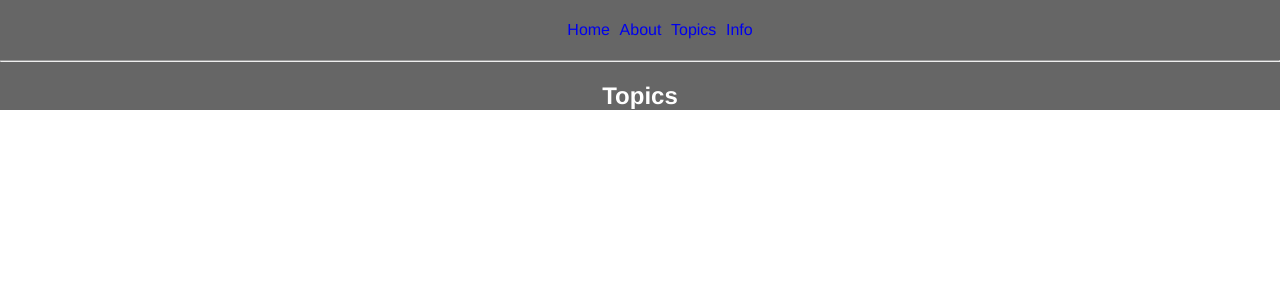
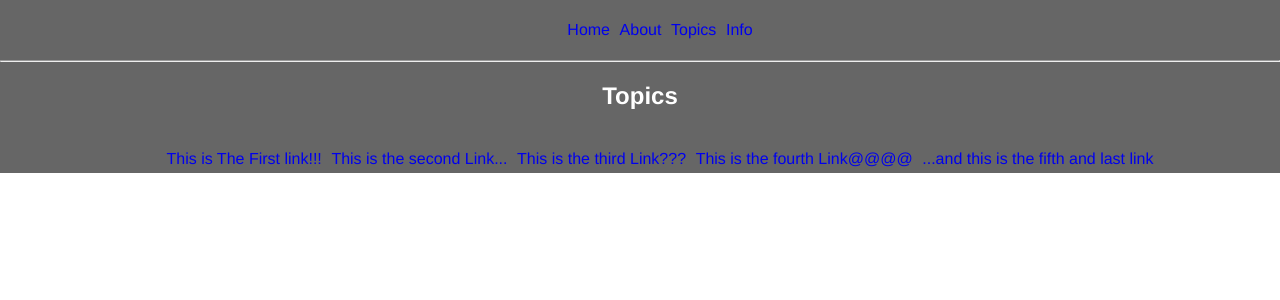
Before and after one commit to ivo-kalendar/my-react-app5, a React (Create React App) app: page /topics in a window 1280 px wide. Shown: the top 300 px of the page. Built offline with nearby package versions, Linux system fonts and the light colour scheme.

Commit message:
updated links...

```diff
--- a/src/App.css
+++ b/src/App.css
@@ -20,3 +20,7 @@ li {
   list-style-type: none;
   padding: .3rem;
 }
+
+.linkStyle {
+  text-decoration: none;
+}
--- a/src/App.js
+++ b/src/App.js
@@ -1,12 +1,11 @@
 import React, { Component } from 'react'
 import './App.css'
+import { Topics } from './Topics'
 import { Route, Link, BrowserRouter as Router } from 'react-router-dom'
 
 const Home = () => <div><h2>Home</h2></div>
 const About = () => <div><h2>About</h2></div>
-const Topics = () => <div><h2>Topics</h2></div>
 const Info = () => <div><h2>Info</h2></div>
-const LinkStyle = { textDecoration: "none" }
 
 
 class App extends Component {
@@ -15,10 +14,10 @@ class App extends Component {
       <Router>
         <div className="App">
           <ul>
-            <li><Link style={LinkStyle} to='/'>Home</Link></li>
-            <li><Link style={LinkStyle} to='/about'>About</Link></li>
-            <li><Link style={LinkStyle} to='/topics'>Topics</Link></li>
-            <li><Link style={LinkStyle} to='/info'>Info</Link></li>
+            <li><Link className='linkStyle' to='/'>Home</Link></li>
+            <li><Link className='linkStyle' to='/about'>About</Link></li>
+            <li><Link className='linkStyle' to='/topics'>Topics</Link></li>
+            <li><Link className='linkStyle' to='/info'>Info</Link></li>
           </ul>
 
           <hr />
--- /dev/null
+++ b/src/Topics.js
@@ -0,0 +1,35 @@
+import React from 'react'
+import { Link } from 'react-router-dom'
+
+export const Topics = () => (
+    <div>
+      	<h2>Topics</h2>
+     	<ul>
+	        <li>
+	          <Link className='linkStyle' to='/topics/this-is-the-first-link'>
+	            This is The First link!!!
+	          </Link>
+	        </li>
+	        <li>
+	          <Link className='linkStyle' to='/topics/this-is-the-second-link'>
+	            This is the second Link...
+	          </Link>
+	        </li>
+	        <li>
+	          <Link className='linkStyle' to='/topics/this-is-the-third-link'>
+	            This is the third Link???
+	          </Link>
+	        </li>
+	        <li>
+	          <Link className='linkStyle' to='/topics/this-is-the-fourth-link'>
+	            This is the fourth Link@@@@
+	          </Link>
+	        </li>
+	        <li>
+	          <Link className='linkStyle' to='/topics/this-is-the-last-link'>
+	            ...and this is the fifth and last link
+	          </Link>
+	        </li>
+        </ul>
+    </div>
+)
```
